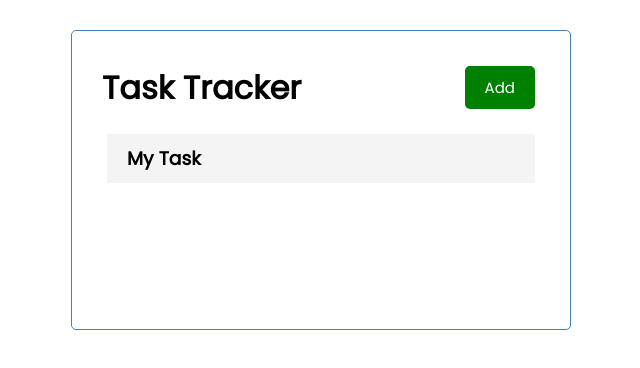
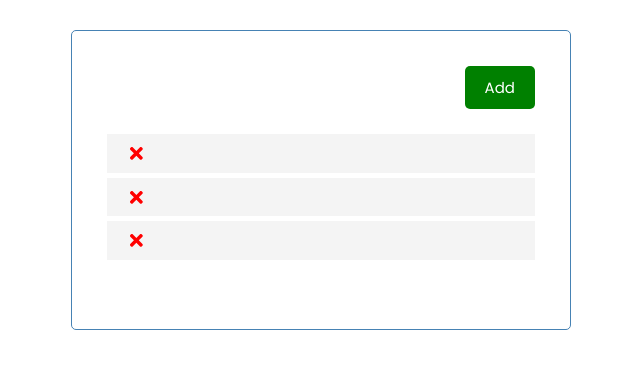
Before and after one commit to spencerlazzar/React-Task-Tracker, a React (Create React App) app: page / in a window 1280 px wide. Shown: the top 368 px of the page, without its empty margins (319-959 px from the left). Built offline with nearby package versions, Linux system fonts and the light colour scheme.

Commit message:
First work in the morning

```diff
--- a/src/App.js
+++ b/src/App.js
@@ -1,13 +1,50 @@
+import {useState} from 'react'
+
 import Header from './components/Header'
 import Tasks from './components/Tasks'
 
-function App() {
+const App = () => {
+  const [tasks, setTasks] = useState([
+    {
+      id: 1,
+      text: 'Doctors Appointment',
+      day: 'Feb 5th at 2:30pm',
+      reminder: true,
+    },
+    {
+      id: 2,
+      text: 'Meeting at School',
+      day: 'Feb 6th at 1:20pm',
+      reminder: true,
+    },
+    {
+      id: 3,
+      text: 'Food Shopping',
+      day: 'Feb 5th at 2:30pm',
+      reminder: false,
+    },
+  ])
+
+  // Delete Task
+  const deleteTask = (id) => {
+    setTasks(tasks.filter(() => tasks.id !== id))
+  }
+
+  // Toggle Reminder
+  const toggleReminder = (id) => {
+    setTasks(tasks.map((task) => task.id === id ? {...task, reminder: !task.reminder} : task))
+  }
+
 
 
   return (
     <div className="container">
-      <Header title="Task Tracker" />
-      <Tasks />
+      <Header />
+      {tasks.length > 0 ? (
+        <Tasks tasks={tasks} onDelete={deleteTask} onToggle={toggleReminder} />
+      ) : (
+        'No Tasks To Show'
+        )}
     </div>
   );
 }
--- a/src/components/Task.js
+++ b/src/components/Task.js
@@ -1,9 +1,17 @@
+import {FaTimes} from 'react-icons/fa'
 
-const Task = () => {
+
+const Task = (task, onDelete, onToggle) => {
   return (
-    <div className='task'>
-      <h3>My Task</h3>
-      <p></p>
+    <div className={`task ${task.reminder ? 'remdiner' : ''}`} onDoubleClick={() => onToggle(task.id) }>
+      <h3>
+        {task.text}{' '}
+        <FaTimes
+        style={{ color: 'red', cursor: 'pointer'}}
+        onClick={() => onDelete(task.id)}
+        />
+        </h3>
+      <p>{task.day}</p>
     </div>
   )
 }
--- a/src/components/Tasks.js
+++ b/src/components/Tasks.js
@@ -1,12 +1,19 @@
 import Task from './Task'
 
 
-const Tasks = () => {
+const Tasks = ({tasks, onDelete, onToggle}) => {
 
   return (
-    <div>
-      <Task />
-    </div>
+    <>
+      {tasks.map((task) => (
+        <Task
+        key={task.id}
+        task={task}
+        onDelete={onDelete}
+        onToggle={onToggle}
+        />
+      ))}
+    </>
   )
 }
 
```
Also changed, not shown: 1 other file (tests, documents, lock files or other folders).
